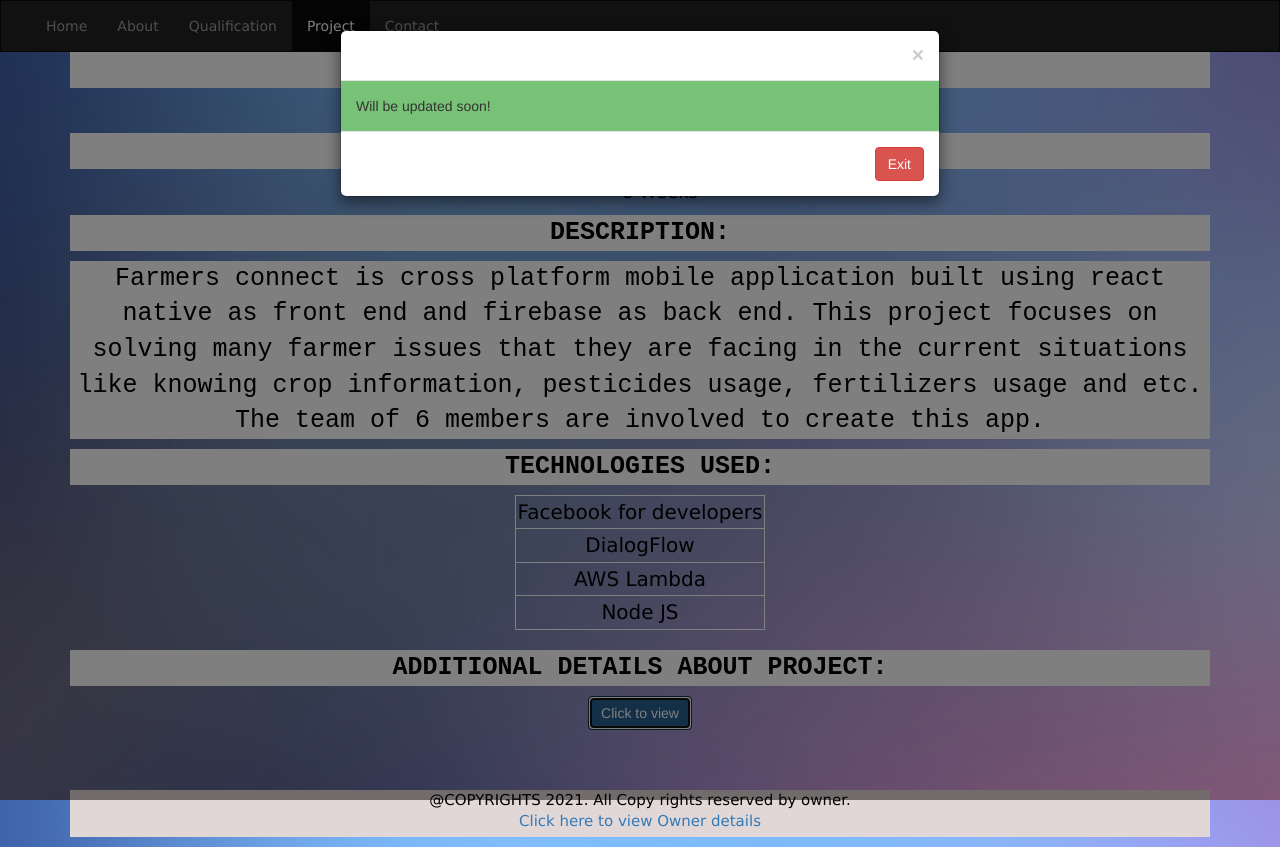
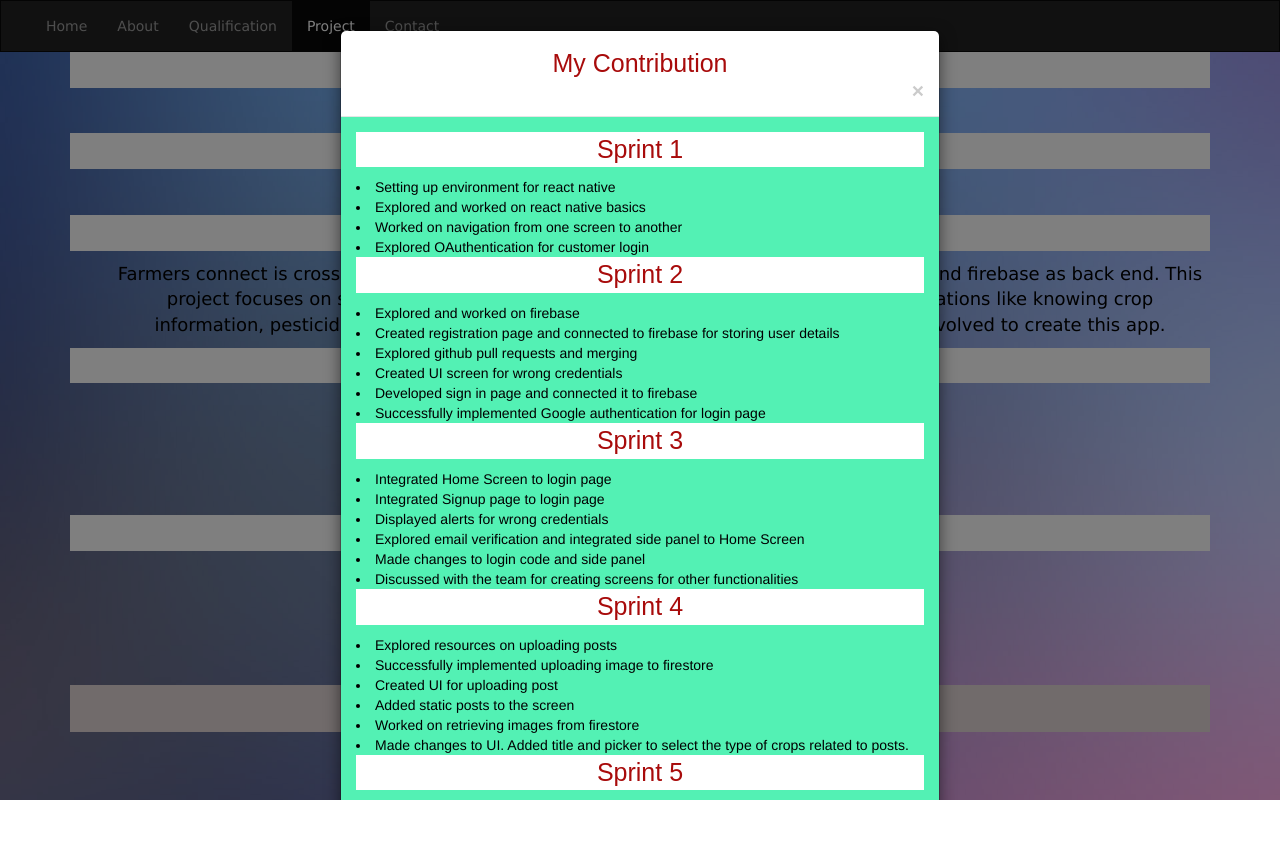
Before and after one commit to varuninaganti4598/My_Portfolio, a plain HTML site: page Project.html in a window 1280 px wide. Both pictures are taken after a click on the button "Click to view". After the commit the page ends 800 px from the top, so only its background shows below. Drawn offline with nearby package versions, Linux system fonts and the light colour scheme.

Commit message:
Add files via upload

```diff
--- a/Project.html
+++ b/Project.html
@@ -32,29 +32,29 @@
       <div class="container">
 <div class="dark">
 <p><strong>PROJECT NAME:</strong></p>
-<ul>MEDBOT FARMERS CONNECT</ul>
+<ul>FARMERS CONNECT</ul>
 <p><strong>DURATION:</strong></p>
 <ul>8 Weeks</ul>
 <p><strong>DESCRIPTION:</strong></p>
-    <p> Farmers connect is cross platform mobile application built using react native as front end and firebase as back end.
+    <ul> Farmers connect is cross platform mobile application built using react native as front end and firebase as back end.
         This project focuses on solving many farmer issues that they are facing in the current situations like knowing crop information, pesticides usage, fertilizers usage and etc.
-        The team of 6 members are involved to create this app.</p>
+        The team of 6 members are involved to create this app.</ul>
 </div>
 <p><strong>TECHNOLOGIES USED:</strong></p>
 <table class="t1">
     <tr>
-        <td>Facebook for developers</td>
+        <td>React Native - Frontend</td>
     </tr>
     <tr>
-        <td>DialogFlow</td></tr>
-    <tr><td>AWS Lambda</td></tr>
-    <tr><td>Node JS</td></tr></table><br>
+        <td>Firebase - Backend</td></tr>
+    <tr><td>Expo Services</td></tr>
+    </table><br>
 
 
       <p><strong>ADDITIONAL DETAILS ABOUT PROJECT:</strong></p>
       <!-- Button to Open the Modal -->
       <div class="text-center">
-      <button type="button" class="btn btn-primary" data-toggle="modal" data-target="#myModal">
+      <button type="button" class="btn btn-primary" data-toggle="modal" data-target="#myModal" style="margin-top: 30px;">
         Click to view
       </button></div>
 
@@ -65,16 +65,63 @@
 
             <!-- Modal Header -->
             <div class="modal-header">
+              <p class="modal-title" style="color:rgb(168, 11, 11) ; font-family: Arial, Helvetica, sans-serif;">My Contribution</p>
               <button type="button" class="close" data-dismiss="modal">&times;</button>
             </div>
 
             <!-- Modal body -->
-            <div class="modal-body" style="background-color: rgb(120, 194, 120);">
-              Will be updated soon!
+            <div class="modal-body" style="background-color: rgb(83, 241, 180); font-weight:normal; color: black;">
+              <p style="color:rgb(168, 11, 11); font-family: Arial, Helvetica, sans-serif;">Sprint 1</p>
+            <li>Setting up environment for react native</li>
+<li>Explored and worked on react native basics</li>
+<li>Worked on navigation from one screen to another</li>
+<li>Explored OAuthentication for customer login</li>
+<p style="color:rgb(168, 11, 11); font-family: Arial, Helvetica, sans-serif;">Sprint 2</p>
+<li>Explored and worked on firebase</li>
+<li>Created registration page and connected to firebase for storing user details</li>
+<li>Explored github pull requests and merging</li>
+<li>Created UI screen for wrong credentials</li>
+<li> Developed sign in page and connected it to firebase</li>
+<li>Successfully implemented Google authentication for login page</li>
+<p style="color:rgb(168, 11, 11); font-family: Arial, Helvetica, sans-serif;">Sprint 3</p>
+<li>Integrated Home Screen to login page</li>
+<li>Integrated Signup page to login page</li>
+<li>Displayed alerts for wrong credentials</li>
+<li>Explored email verification and integrated side panel to Home Screen</li>
+<li> Made changes to login code and side panel</li>
+<li>Discussed with the team for creating screens for other functionalities</li>
+<p style="color:rgb(168, 11, 11); font-family: Arial, Helvetica, sans-serif;">Sprint 4</p>
+<li>Explored resources on uploading posts</li>
+<li>Successfully implemented uploading image to firestore</li>
+<li>Created UI for uploading post</li>
+<li>Added static posts to the screen</li>
+<li> Worked on retrieving images from firestore</li>
+<li style="text-align: justify;">Made changes to UI. Added title and picker to select the type of crops related to posts.</li>
+<p style="color:rgb(168, 11, 11); font-family: Arial, Helvetica, sans-serif;">Sprint 5</p>
+<li>Retrived posts from firestore and displayed to user</li>
+<li>Adjusted UI for the feed screen</li>
+<li> Added picker for selecting type of crop</li>
+<li>Added refresh to the feed, added seperate screen for adding posting</li>
+<li> New content loads when page is refreshed</li>
+
+<p style="color:rgb(168, 11, 11); font-family: Arial, Helvetica, sans-serif;">Sprint 6</p>
+
+<li>Worked on feed impediments. Added picker for crop,season type and stored in database</li>
+<li>Successfully implemented search filter to posts screen </li>
+<li>Created a static proifle screen with edit profile button</li>
+<li>Successfuly able to display posts in profile screen based on user id</li>
+
+<p style="color:rgb(168, 11, 11); font-family: Arial, Helvetica, sans-serif;">Sprint 7</p>
+<li>Worked on edit profile screen. Able to update details for firebase user</li>
+<li>Saved user details after signup. Worked on edit profile for google user </li>
+<li>Integrated comments, delete to feed screen and made changes to user profile</li>
+<li>Explored and tried few techniques on push notifications</li>
+<li> Researched and tried to implement few push notification techniques</li>
+
             </div>
 
             <!-- Modal footer -->
-            <div class="modal-footer">
+            <div class="modal-footer" >
               <button type="button" class="btn btn-danger" data-dismiss="modal">Exit</button>
             </div>
 
```
Also changed, not shown: index.html (+5 -5 lines).
